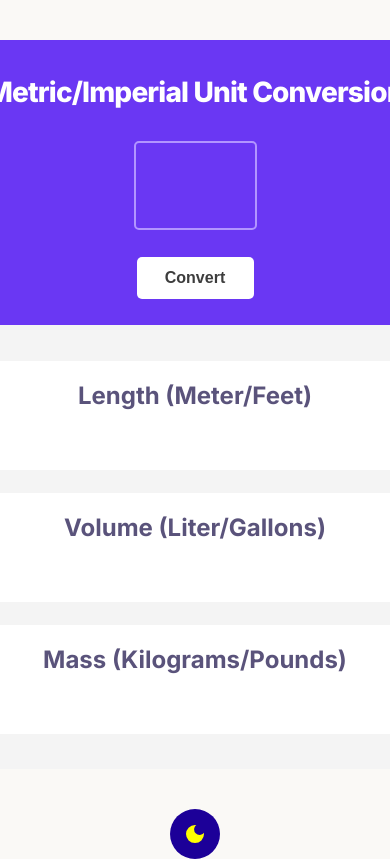
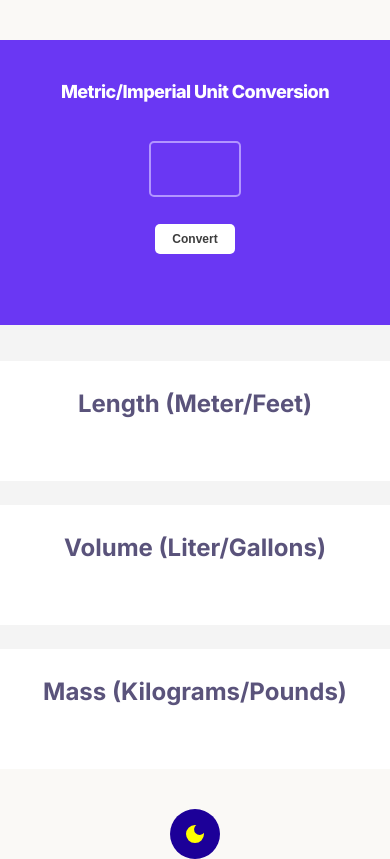
Before and after one commit to Bakunau/Unit-Converter, a plain HTML site: page index.html in a window 390 px wide. Shown: the top 859 px of the page. Drawn offline with Linux system fonts and the light colour scheme.

Commit message:
Update index.css

```diff
--- a/index.css
+++ b/index.css
@@ -150,3 +150,27 @@ h1 {
 #secondcalc {
     margin: 0px auto 23.43px auto;
 }
+
+/* Responsive Design */
+@media screen and (max-width: 600px) {
+    h1 {
+        font-size: 18px;
+    }
+
+    #user-input {
+        width: 70px;
+        height: 50px;
+        font-size: 36px;
+    }
+
+    #btn {
+        width: 80px;
+        height: 30px;
+        font-size: 12px;
+    }
+
+    .calculations {
+        gap: 8px;
+        padding: 8px;
+    }
+}
```
